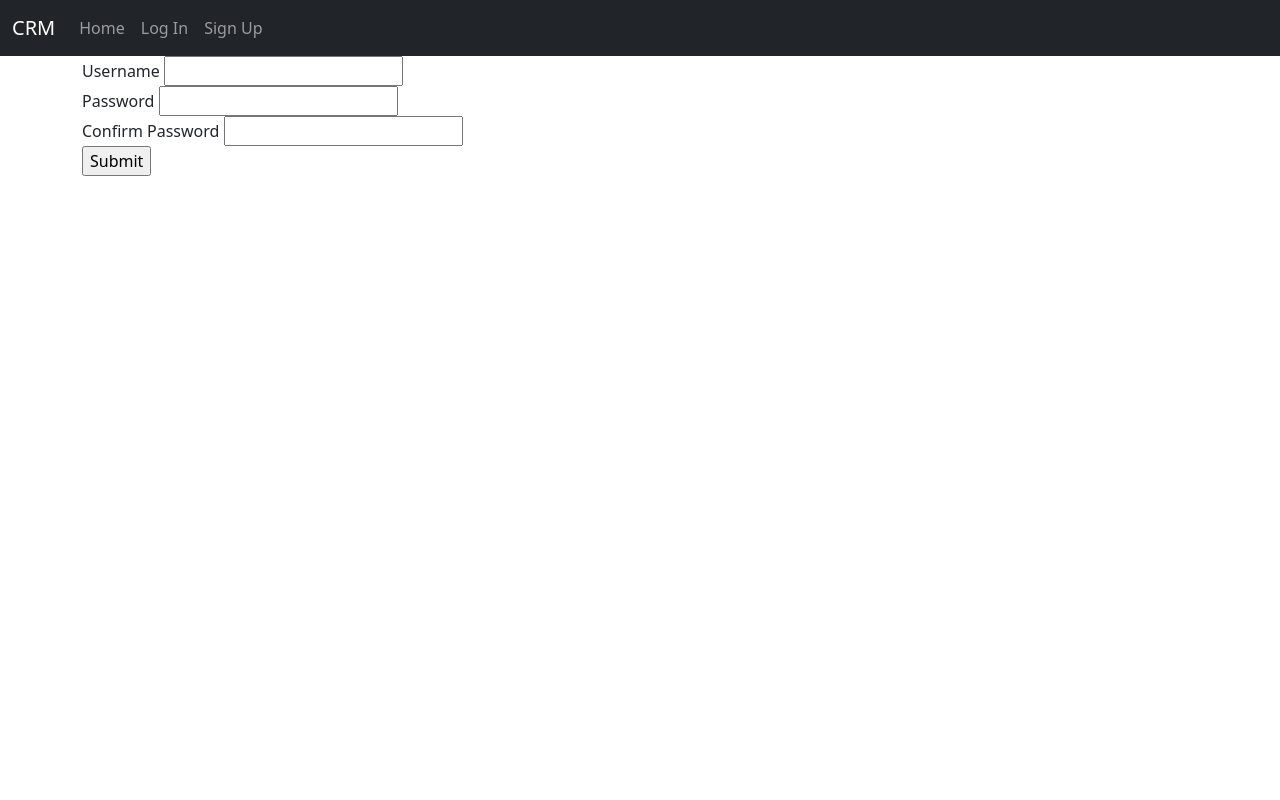
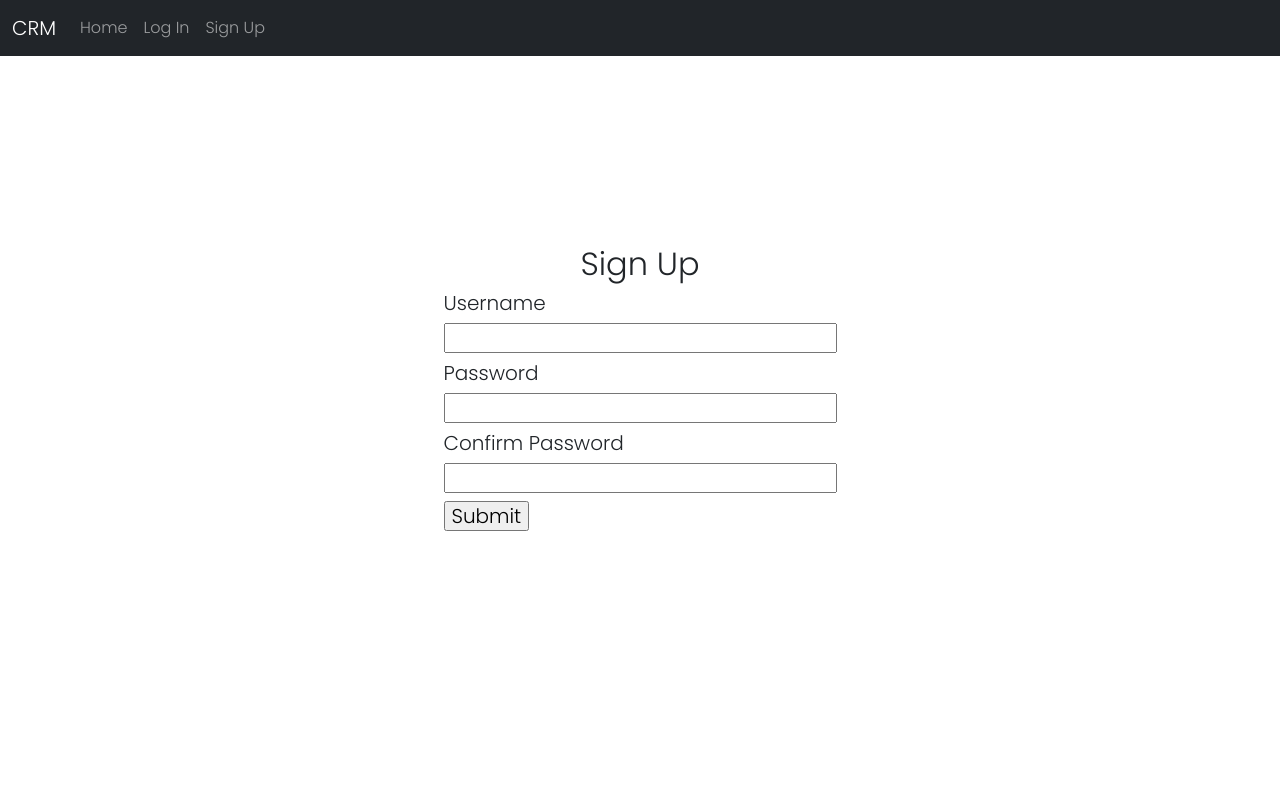
Before and after one commit to federico-rocchetti/capstone-crm, a Flask app: page /register in a window 1280 px wide. Run offline with Flask 2, Linux system fonts and the light colour scheme; some libraries are stand-ins or nearby versions.

Commit message:
Working on front end, register and login partially completed

```diff
--- a/app.py
+++ b/app.py
@@ -57,7 +57,7 @@ def logout():
 @login_required
 def dashboard():
 
-    contacts = Contact.query.all()
+    contacts = Contact.query.filter_by(user_id=current_user.id)
 
     return render_template('/dashboard.html', contacts=contacts)
 
--- a/project/static/styles.css
+++ b/project/static/styles.css
@@ -0,0 +1,14 @@
+@import url('https://fonts.googleapis.com/css2?family=Poppins:wght@300&display=swap');
+
+* {
+    font-family: 'Poppins', sans-serif;
+}
+
+.login {
+    height: 85vh;
+    width: 100%;
+    display: flex;
+    align-items: center;
+    justify-content: center;
+    column-gap: 30px;
+}
--- a/project/templates/base.html
+++ b/project/templates/base.html
@@ -3,13 +3,13 @@
     <title>CRM</title>
     <link href="https://cdn.jsdelivr.net/npm/bootstrap@5.0.1/dist/css/bootstrap.min.css" rel="stylesheet"
     integrity="sha384-+0n0xVW2eSR5OomGNYDnhzAbDsOXxcvSN1TPprVMTNDbiYZCxYbOOl7+AMvyTG2x" crossorigin="anonymous">
-    <link rel="stylesheet" href="/static/styles.css">
+    <link rel="stylesheet" href="../static/styles.css">
 </head>
 
 <body class="body-all">
     <nav class="navbar navbar-dark bg-dark navbar-expand-lg">
         <div class="container-fluid">
-            <a class="navbar-brand" href="#">CRM</a>
+            <a class="navbar-brand" href="{{ url_for('home') }}">CRM</a>
             <div class="collapse navbar-collapse">
                 <div class="navbar-nav">
                     <a class="nav-link" href="{{ url_for('home') }}">Home</a>
@@ -37,5 +37,6 @@
         {% endblock %}
   </div>
 
+    <script src="https://cdnjs.cloudflare.com/ajax/libs/axios/1.0.0/axios.min.js" integrity="sha512-26uCxGyoPL1nESYXHQ+KUmm3Maml7MEQNWU8hIt1hJaZa5KQAQ5ehBqK6eydcCOh6YAuZjV3augxu/5tY4fsgQ==" crossorigin="anonymous" referrerpolicy="no-referrer"></script>
 </body>
 </html>
--- a/project/templates/register.html
+++ b/project/templates/register.html
@@ -1,10 +1,32 @@
 {% extends 'base.html' %}
 {% block body %}
-<form method="POST">
-    {{form.hidden_tag()}}
-    {{form.username.label}} {{form.username()}}<br>
-    {{form.password.label}} {{form.password()}}<br>
-    {{form.pass_confirm.label}} {{form.pass_confirm()}}<br>
-    {{form.submit()}}
-</form>
+<div class="container login">
+    <div class="panel panel-default">
+        <div class="panel-heading h2 text-center">Sign Up</div>
+        <form method="POST">
+            {{form.hidden_tag()}}
+            <div class="panel-body h5">
+                {{form.username.label}}
+            </div>
+            <div class="panel-body h5">
+                {{form.username()}}
+            </div>
+            <div class="panel-body h5">
+                {{form.password.label}}
+            </div>
+            <div class="panel-body h5">
+                {{form.password()}}
+            </div>
+            <div class="panel-body h5">
+                {{form.pass_confirm.label}}
+            </div>
+            <div class="panel-body h5">
+                {{form.pass_confirm()}}
+            </div>
+            <div class="panel-body h5">
+                {{form.submit()}}
+            </div>
+        </form>
+    </div>
+</div>
 {% endblock %}
```
Also changed, not shown: project/templates/home.html (+8 -6 lines), project/templates/login.html (+23 -6 lines). Lines whose indentation alone changed are shown as unchanged.
